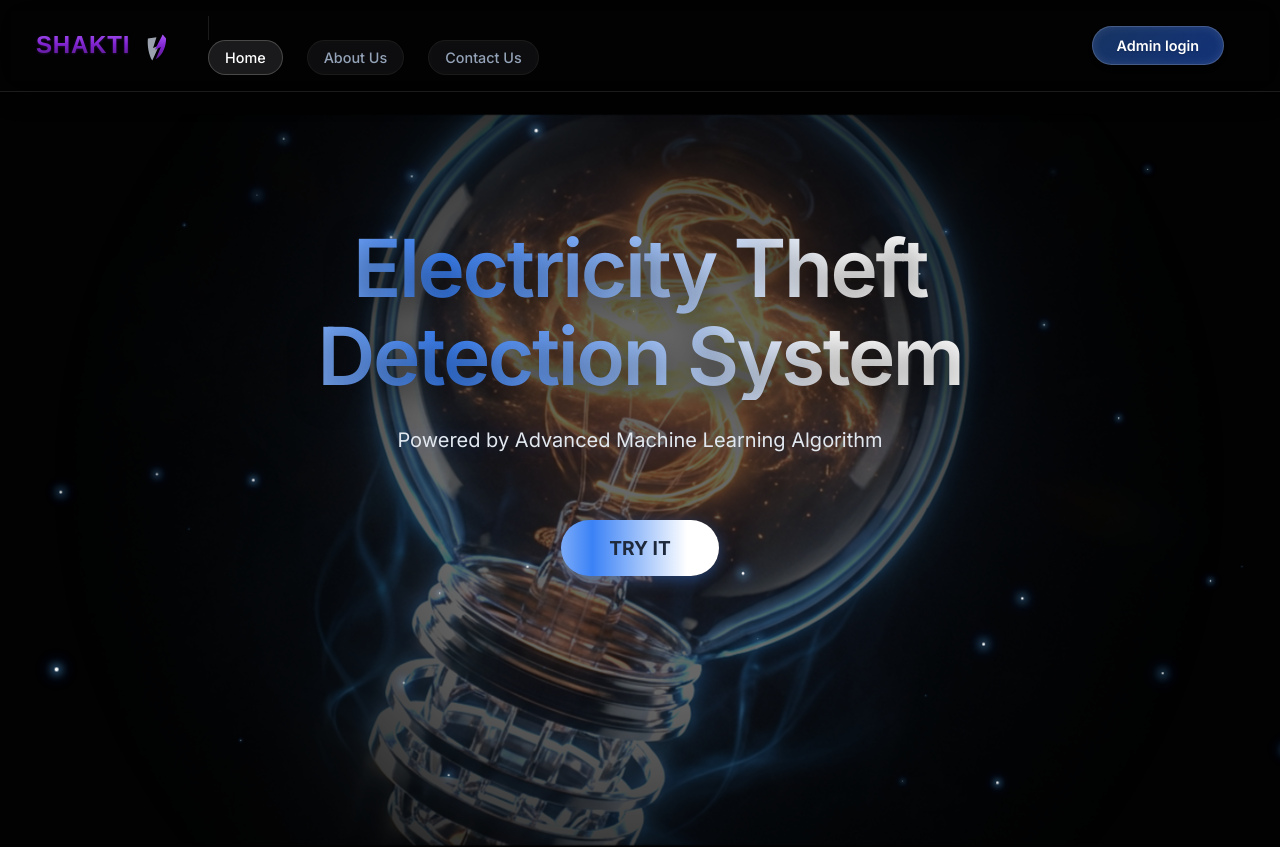
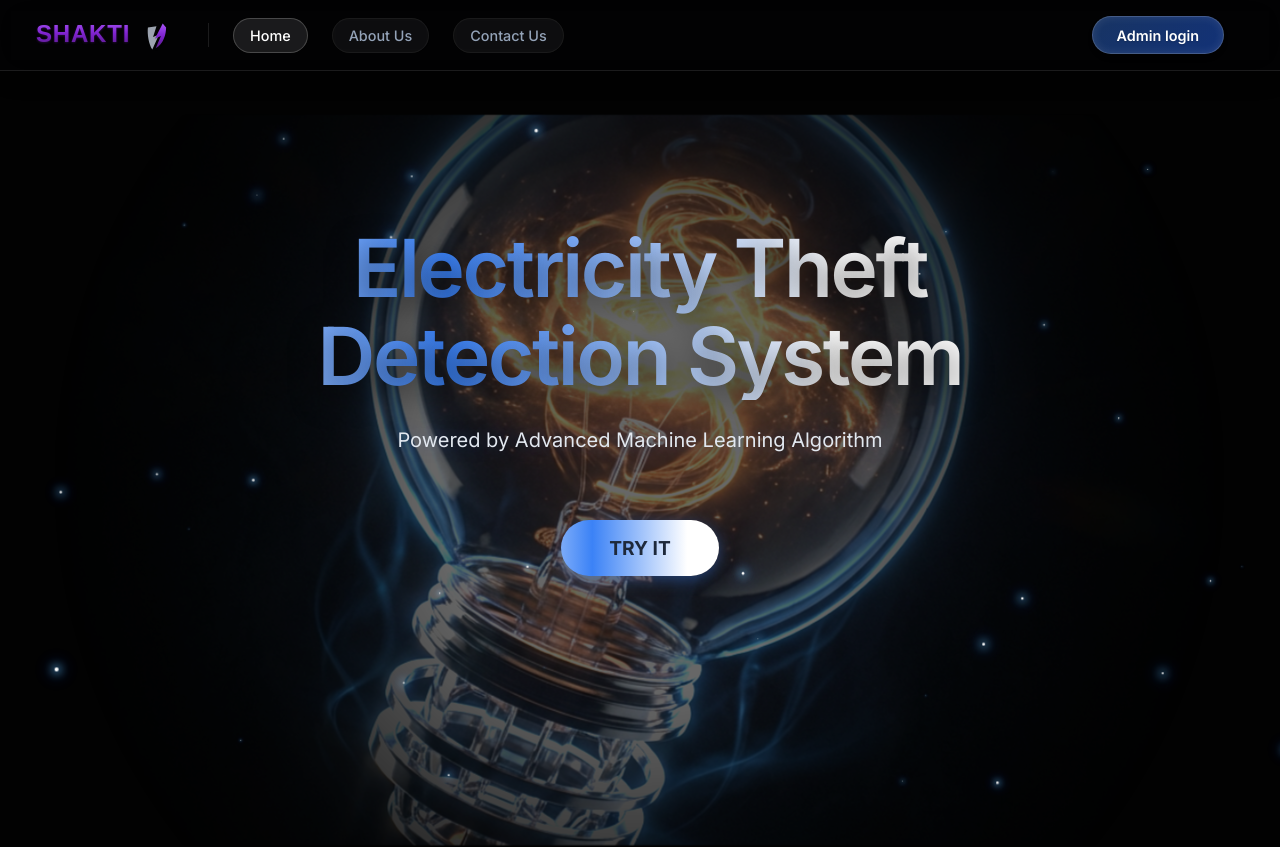
Before and after one commit to asrawst/Shakti, a React (Vite) app in the folder frontend/: page / in a window 1280 px wide. Shown: the top 847 px of the page. Built offline with nearby package versions, Linux system fonts and the light colour scheme.

Commit message:
Fix desktop navbar alignment with flexbox

```diff
--- a/frontend/src/App.css
+++ b/frontend/src/App.css
@@ -487,6 +487,12 @@
   color: white;
 }
 
+.desktop-nav {
+  display: flex;
+  align-items: center;
+  gap: 1.5rem;
+}
+
 .logo-icon {
   width: auto;
   height: 32px;
```
